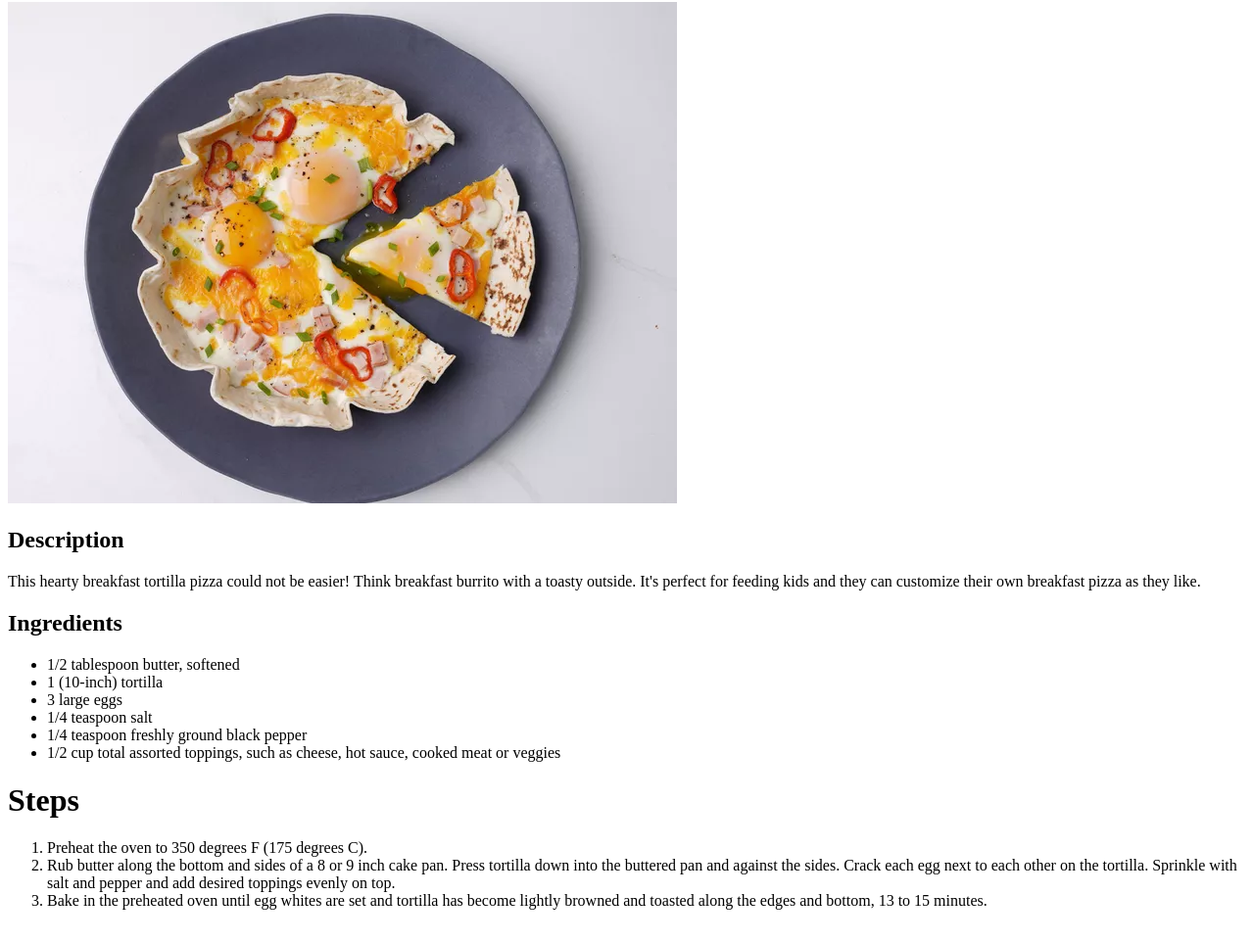
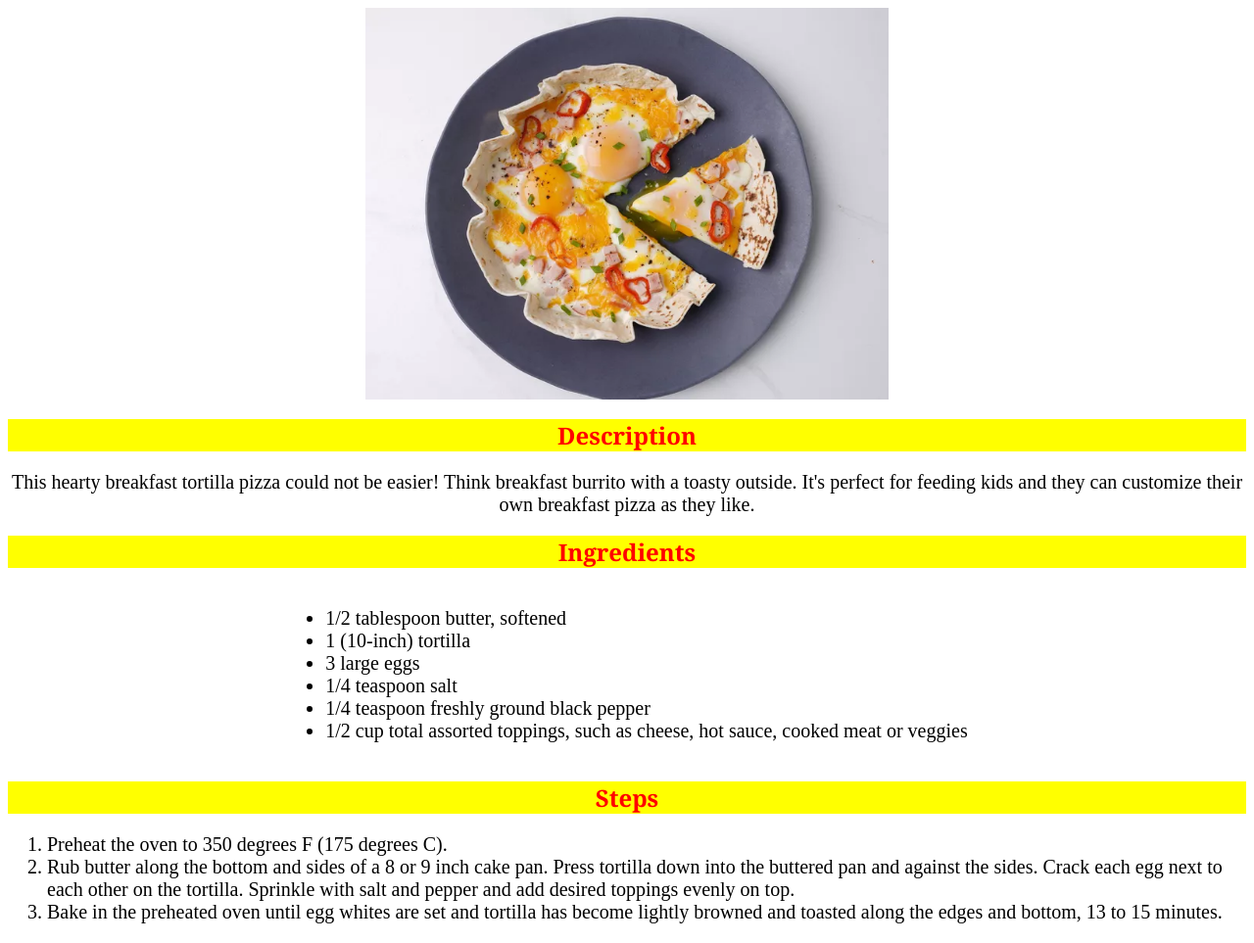
Before and after one commit to frrst-ian/odin-recipes, a plain HTML site: page recipes/tortilla-pizza.html in a window 1280 px wide. Shown: the part 78-1041 px from the top of the page at 98% size. Drawn offline with Linux system fonts and the light colour scheme.

Commit message:
Add a CSS to tortilla recipe
Make it visually appealing

```diff
--- /dev/null
+++ b/recipes/tortilla-pizza.css
@@ -0,0 +1,33 @@
+.color {
+  background-color: yellow;
+  color: red;
+  text-align: center;
+  font-family: Georgia, 'Times New Roman', Times, serif;
+}
+
+.center-img {
+  display: block;
+  margin-left: auto;
+  margin-right: auto;
+  width: auto;
+  height: 400px;
+}
+
+p.center-desc {
+  text-align: center;
+  font-size: 20px;
+}
+
+.center-list {
+  display: inline-block;
+  text-align: left;
+  font-size: 20px;
+}
+ol.center-list {
+  display: block;
+  text-align: left;
+  font-size: 20px;
+}
+.list-containers {
+  text-align: center;
+}
--- a/recipes/tortilla-pizza.html
+++ b/recipes/tortilla-pizza.html
@@ -3,31 +3,39 @@
   <head>
     <meta charset="UTF-8" />
     <meta name="viewport" content="width=device-width, initial-scale=1.0" />
+    <link rel="stylesheet" href="tortilla-pizza.css" />
     <title>Tortilla Pizza</title>
   </head>
   <body>
-    <h1>Tortilla Pizza</h1>
-    <img src="../images/Tortilla-Pizza.webp" alt="Tortilla Pizza Picture" />
-    <h2>Description</h2>
-    <p>
+    <h1 class="color">Tortilla Pizza</h1>
+    <img
+      src="../images/Tortilla-Pizza.webp"
+      alt="Tortilla Pizza Picture"
+      class="center-img"
+    />
+    <h2 class="color">Description</h2>
+    <p class="center-desc">
       This hearty breakfast tortilla pizza could not be easier! Think breakfast
       burrito with a toasty outside. It's perfect for feeding kids and they can
       customize their own breakfast pizza as they like.
     </p>
-    <h2>Ingredients</h2>
-    <ul>
+    <h2 class="color">Ingredients</h2>
+    <div class="list-containers">
+      <ul class="center-list">
         <li>1/2 tablespoon butter, softened</li>
         <li>1 (10-inch) tortilla</li>
         <li>3 large eggs</li>
         <li>1/4 teaspoon salt</li>
         <li>1/4 teaspoon freshly ground black pepper</li>
         <li>
-        1/2 cup total assorted toppings, such as cheese, hot sauce, cooked meat
-        or veggies
+          1/2 cup total assorted toppings, such as cheese, hot sauce, cooked
+          meat or veggies
         </li>
       </ul>
-    <h1>Steps</h1>
-    <ol>
+    </div>
+    <h2 class="color">Steps</h2>
+    <div class="list-containers">
+      <ol class="center-list">
         <li>Preheat the oven to 350 degrees F (175 degrees C).</li>
         <li>
           Rub butter along the bottom and sides of a 8 or 9 inch cake pan. Press
@@ -37,9 +45,10 @@
         </li>
         <li>
           Bake in the preheated oven until egg whites are set and tortilla has
-        become lightly browned and toasted along the edges and bottom, 13 to 15
-        minutes.
+          become lightly browned and toasted along the edges and bottom, 13 to
+          15 minutes.
         </li>
       </ol>
+    </div>
   </body>
 </html>
```
Lines whose indentation alone changed are shown as unchanged.
